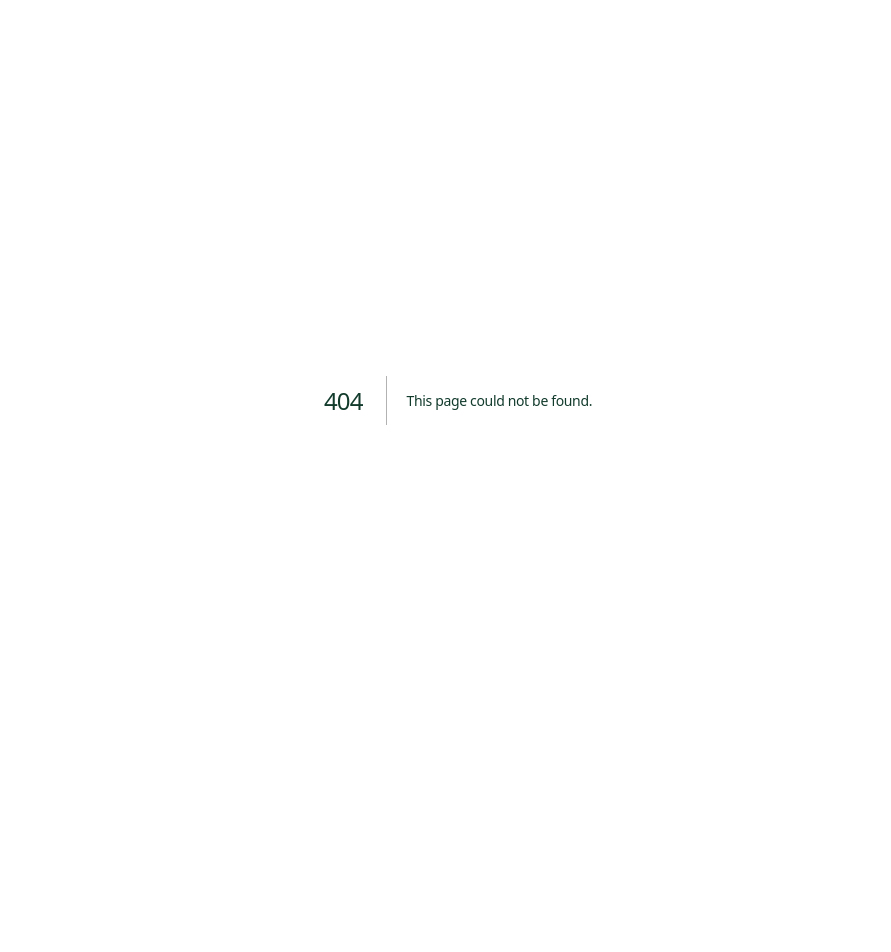
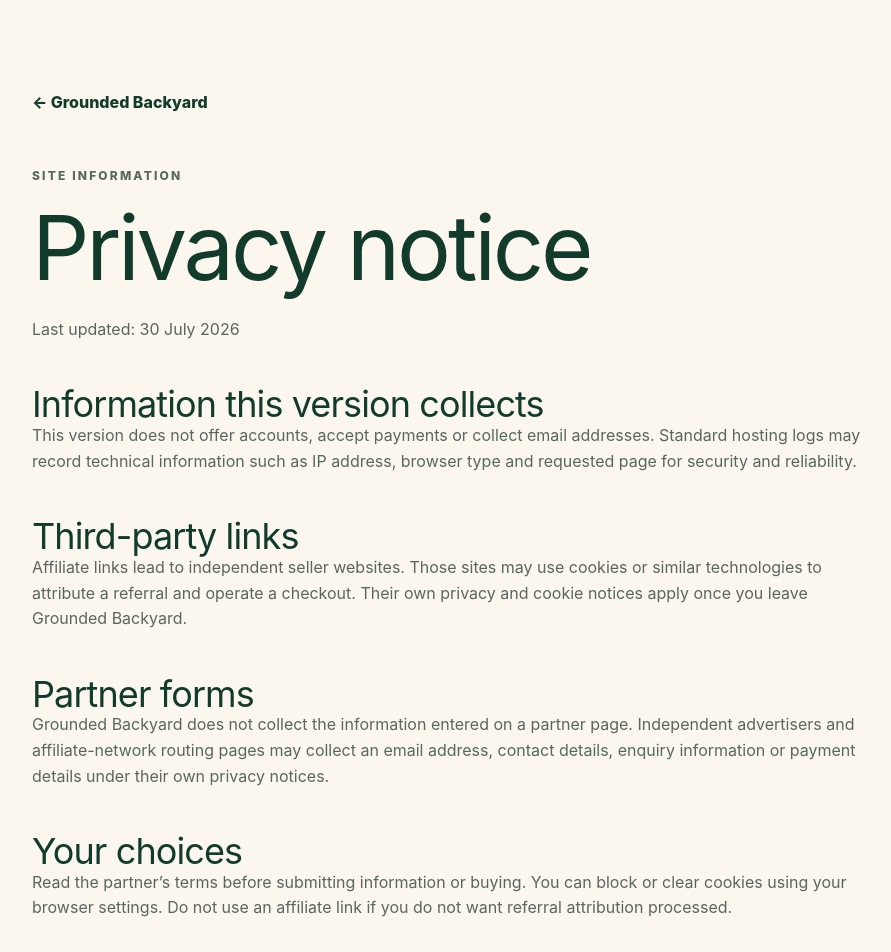
Before and after one commit to davidoctuk-ai/grounded-backyard-guide, a Next.js app: page /privacy in a window 1280 px wide. Before the commit this address had no page. Shown: the top 952 px of the page, without its empty margins (182-1073 px from the left). Before the commit the page ends 800 px from the top, so only its background shows below. Built offline with nearby package versions, Linux system fonts and the light colour scheme.

Commit message:
Add Grounded privacy page

```diff
--- /dev/null
+++ b/app/privacy/page.tsx
@@ -0,0 +1,8 @@
+import Link from "next/link";
+export default function Privacy(){return <main className="legal">
+  <Link className="back" href="/">← Grounded Backyard</Link><p className="eyebrow">Site information</p><h1>Privacy notice</h1><p>Last updated: 30 July 2026</p>
+  <h2>Information this version collects</h2><p>This version does not offer accounts, accept payments or collect email addresses. Standard hosting logs may record technical information such as IP address, browser type and requested page for security and reliability.</p>
+  <h2>Third-party links</h2><p>Affiliate links lead to independent seller websites. Those sites may use cookies or similar technologies to attribute a referral and operate a checkout. Their own privacy and cookie notices apply once you leave Grounded Backyard.</p>
+  <h2>Partner forms</h2><p>Grounded Backyard does not collect the information entered on a partner page. Independent advertisers and affiliate-network routing pages may collect an email address, contact details, enquiry information or payment details under their own privacy notices.</p>
+  <h2>Your choices</h2><p>Read the partner’s terms before submitting information or buying. You can block or clear cookies using your browser settings. Do not use an affiliate link if you do not want referral attribution processed.</p>
+</main>}
```
